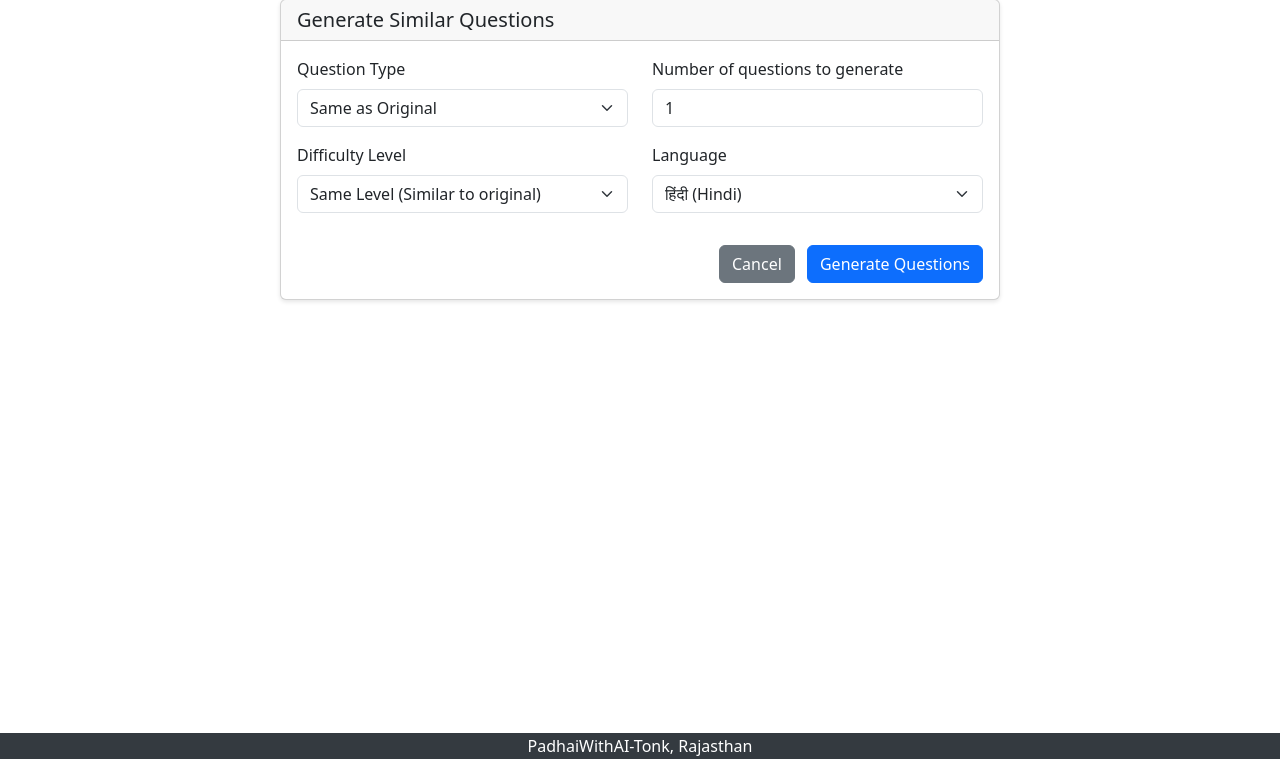
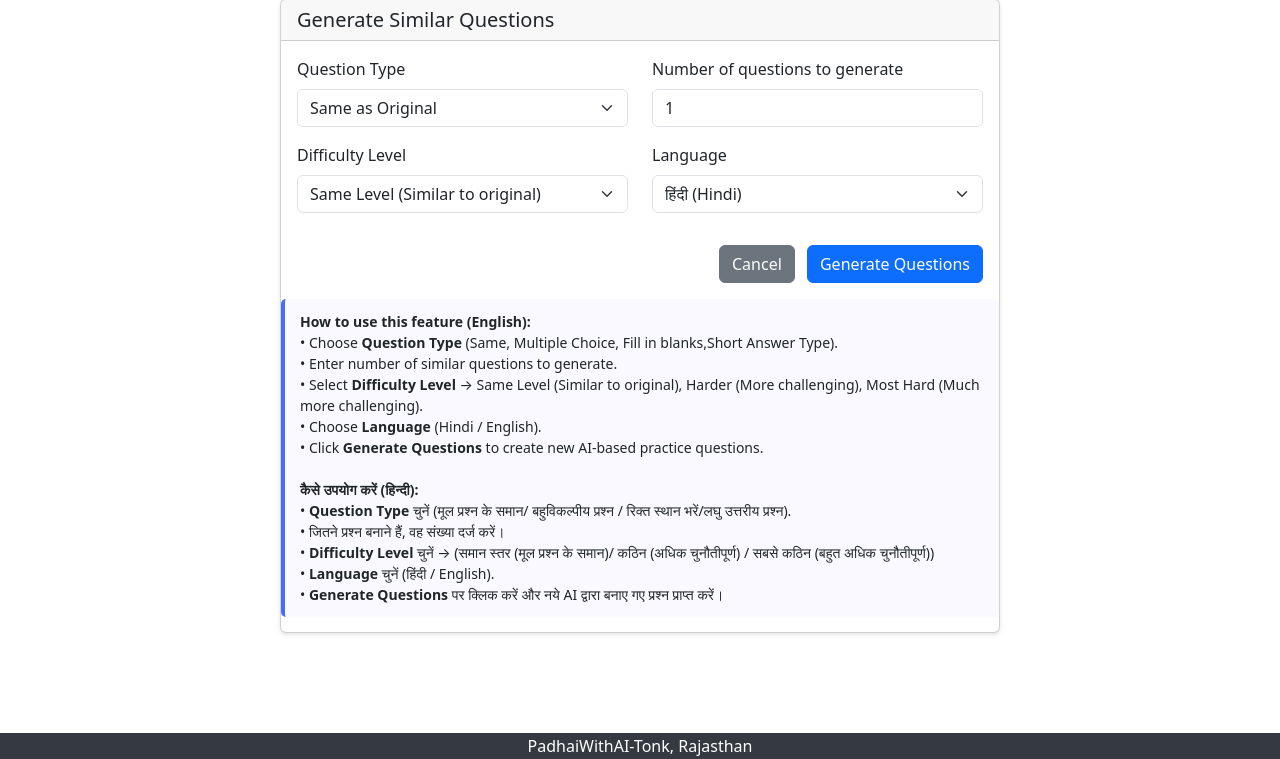
Before and after one commit to blaze0081/PadhaiWithAI, a Django app: template school_project/school_app/templates/school_app/generate_form.html in a window 1280 px wide. Shown: the part 41-800 px from the top of the page. Run offline with Django 5.2, Linux system fonts and the light colour scheme; the template is opened without the code that fills it, so the values that code supplies are empty; some libraries are stand-ins or nearby versions.

Commit message:
Add usage instructions in English and Hindi

```diff
--- a/school_project/school_app/templates/school_app/generate_form.html
+++ b/school_project/school_app/templates/school_app/generate_form.html
@@ -83,6 +83,22 @@
                         </div>
                     </form>
                 </div>
+                <div style="background: #f9f9ff;    border-left: 4px solid #4a6cf7;    padding: 12px 15px;    margin-bottom: 15px;    border-radius: 5px;    font-size: 14px; ">
+                    <strong>How to use this feature (English):</strong><br>
+                    • Choose <b>Question Type</b> (Same, Multiple Choice, Fill in blanks,Short Answer Type).<br>
+                    • Enter number of similar questions to generate.<br>
+                    • Select <b>Difficulty Level</b> → Same Level (Similar to original), Harder (More challenging), Most Hard (Much more challenging).<br>
+                    • Choose <b>Language</b> (Hindi / English).<br>
+                    • Click <b>Generate Questions</b> to create new AI-based practice questions.
+                    <br><br>
+
+                    <strong>कैसे उपयोग करें (हिन्दी):</strong><br>
+                    • <b>Question Type</b> चुनें (मूल प्रश्न के समान/ बहुविकल्पीय प्रश्न / रिक्त स्थान भरें/लघु उत्तरीय प्रश्न).<br>
+                    • जितने प्रश्न बनाने हैं, वह संख्या दर्ज करें।<br>
+                    • <b>Difficulty Level</b> चुनें → (समान स्तर (मूल प्रश्न के समान)/ कठिन (अधिक चुनौतीपूर्ण) / सबसे कठिन (बहुत अधिक चुनौतीपूर्ण))<br>
+                    • <b>Language</b> चुनें (हिंदी / English).<br>
+                    • <b>Generate Questions</b> पर क्लिक करें और नये AI द्वारा बनाए गए प्रश्न प्राप्त करें।
+                </div>
             </div>
         </div>
     </div>
```
